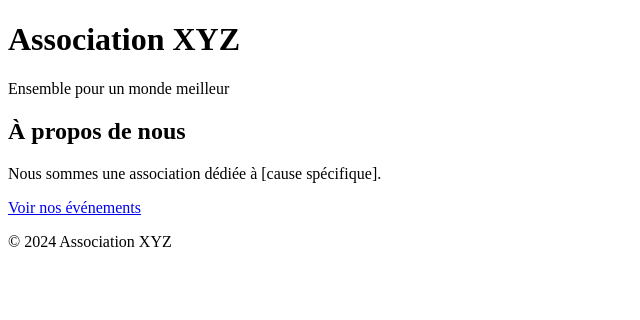
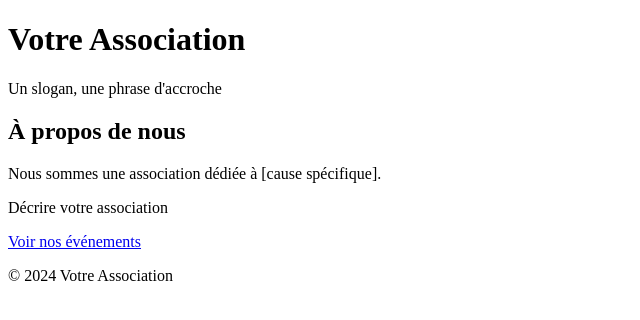
Before and after one commit to joakmannn/assoStatique, a plain HTML site: page index.html in a window 1280 px wide. Shown: the whole page, without its empty margins (0-640 px from the left). Drawn offline with Linux system fonts and the light colour scheme.

Commit message:
Base index.html
Création d'un modèle qui permet d'utiliser les ressources pour un prospect associatif

```diff
--- a/index.html
+++ b/index.html
@@ -4,23 +4,25 @@
     <meta charset="UTF-8">
     <meta name="viewport" content="width=device-width, initial-scale=1.0">
     <meta name="description" content="Découvrez notre association et nos actions locales.">
-    <title>Association XYZ - Accueil</title>
+    <title>Votre Association - Accueil</title>
     <link rel="stylesheet" href="css/style.css">
 </head>
 <body>
     <header>
-        <h1>Association XYZ</h1>
-        <p>Ensemble pour un monde meilleur</p>
+        <h1>Votre Association</h1>
+        <p>Un slogan, une phrase d'accroche</p>
     </header>
     <main>
         <section>
             <h2>À propos de nous</h2>
             <p>Nous sommes une association dédiée à [cause spécifique].</p>
+            <p>Décrire votre association</p>
+
         </section>
         <a href="events.html">Voir nos événements</a>
     </main>
     <footer>
-        <p>&copy; 2024 Association XYZ</p>
+        <p>&copy; 2024 Votre Association</p>
     </footer>
 </body>
 </html>
```
